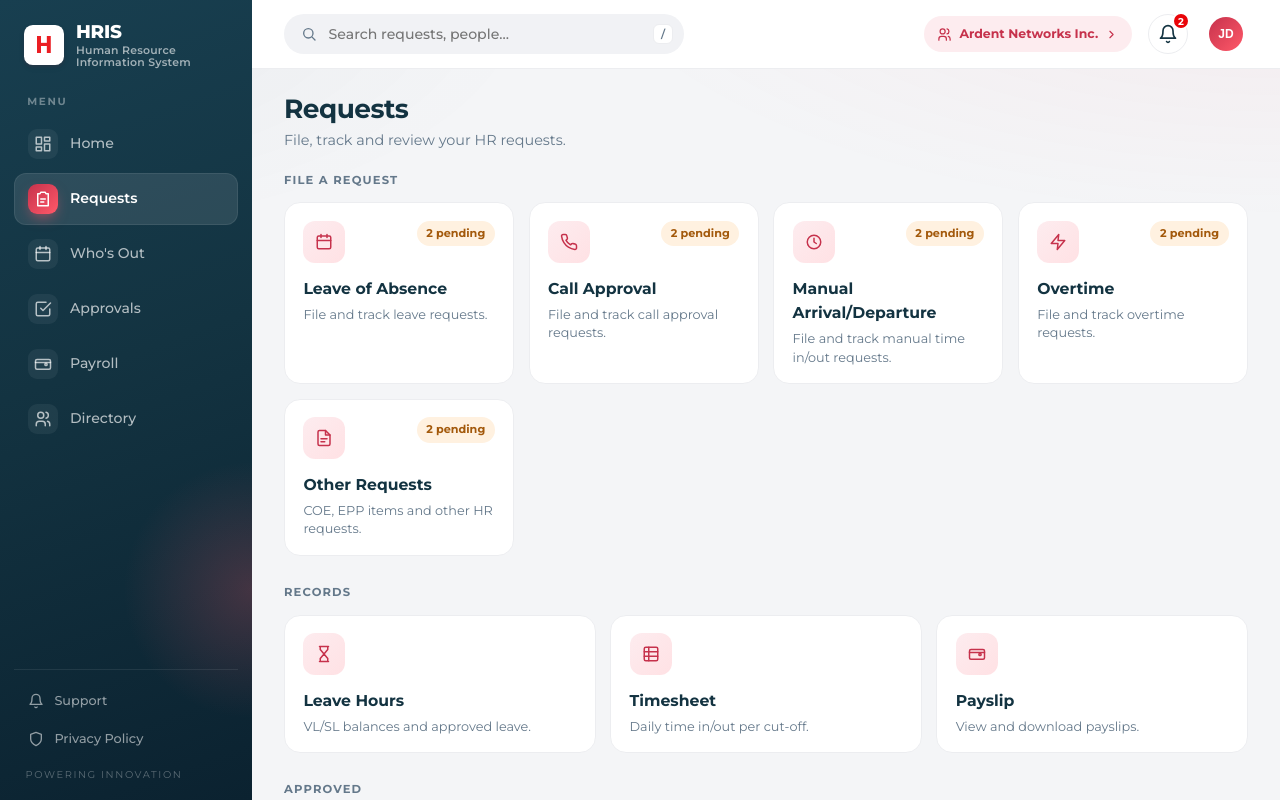
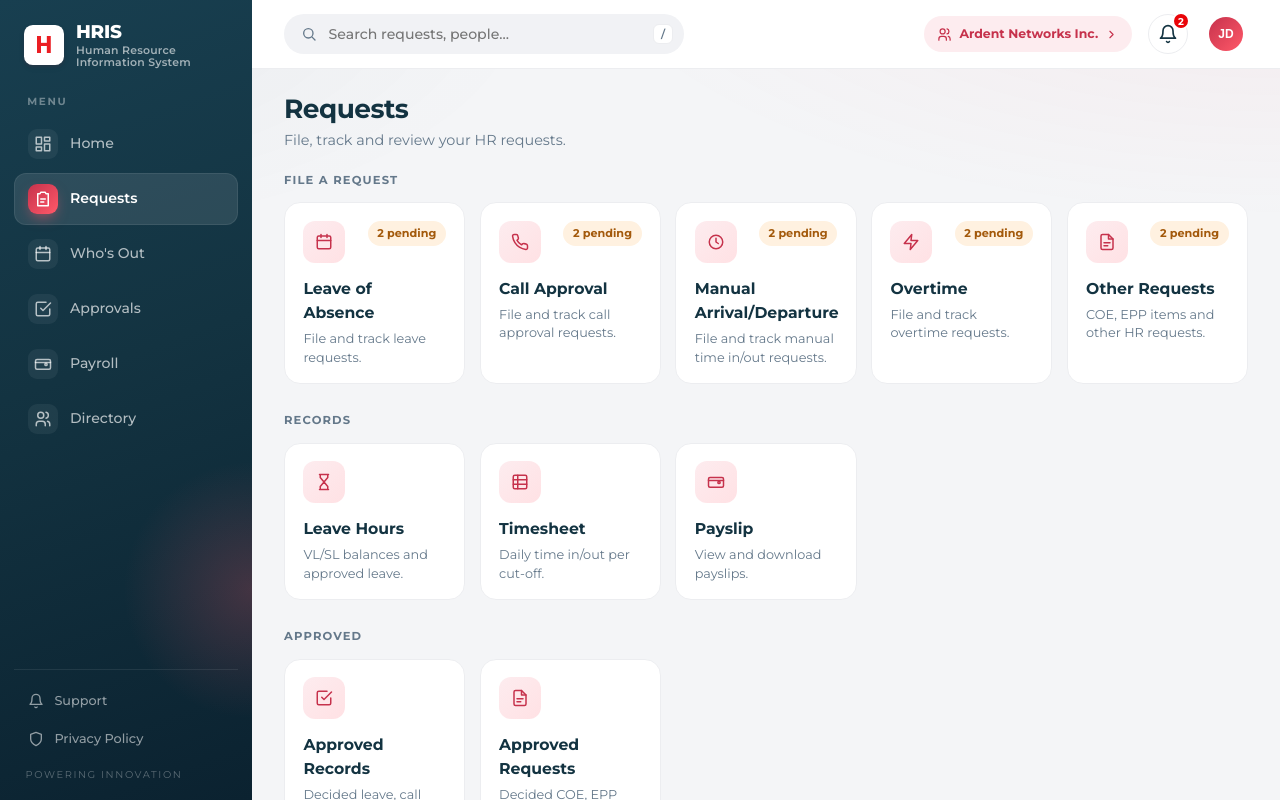
Before and after one commit to naparamon5-spec/hris-v2, a Nuxt app: page /requests in a window 1280 px wide. Shown: the top 800 px of the page. Built offline with nearby package versions, Linux system fonts and the light colour scheme.

Commit message:
fix(requests): every card the same width as the File a request cards
Co-Authored-By: Claude Opus 5.5 <noreply@anthropic.com>

```diff
--- a/pages/requests/index.vue
+++ b/pages/requests/index.vue
@@ -49,7 +49,11 @@ const groups = computed(() => [
 <style scoped>
 .group .section-title { margin-top: 0; }
 .group + .group { margin-top: 1.75rem; }
-.cards { display: grid; grid-template-columns: repeat(auto-fit, minmax(210px, 1fr)); gap: .9rem; }
+.cards { display: grid; grid-template-columns: repeat(var(--cols), minmax(0, 1fr)); gap: .9rem; --cols: 5; }
+/* Same column grid for every section, so every card is the width of a 'File a request' card. */
+@media (max-width: 1200px) { .cards { --cols: 3; } }
+@media (max-width: 860px) { .cards { --cols: 2; } }
+@media (max-width: 480px) { .cards { --cols: 1; } }
 .tile {
   position: relative; display: flex; flex-direction: column; gap: .3rem;
   background: var(--surface); border: 1px solid var(--border); border-radius: var(--radius);
```
